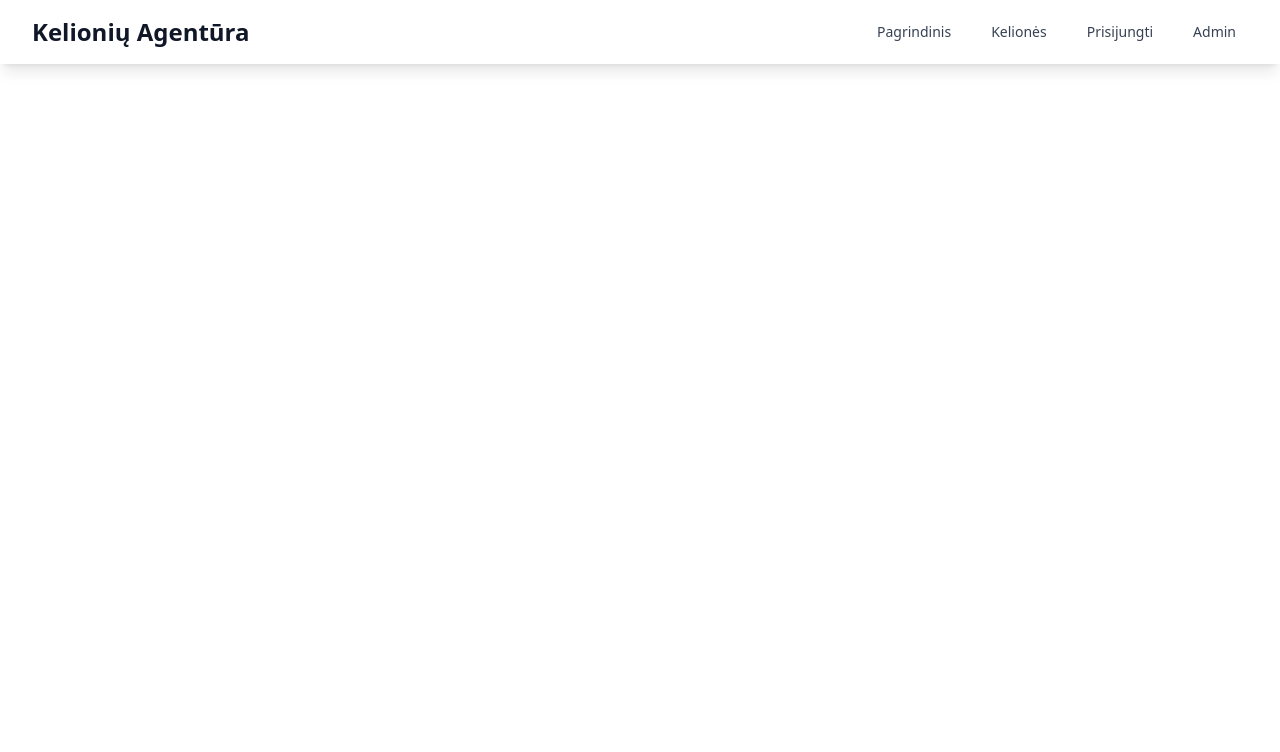
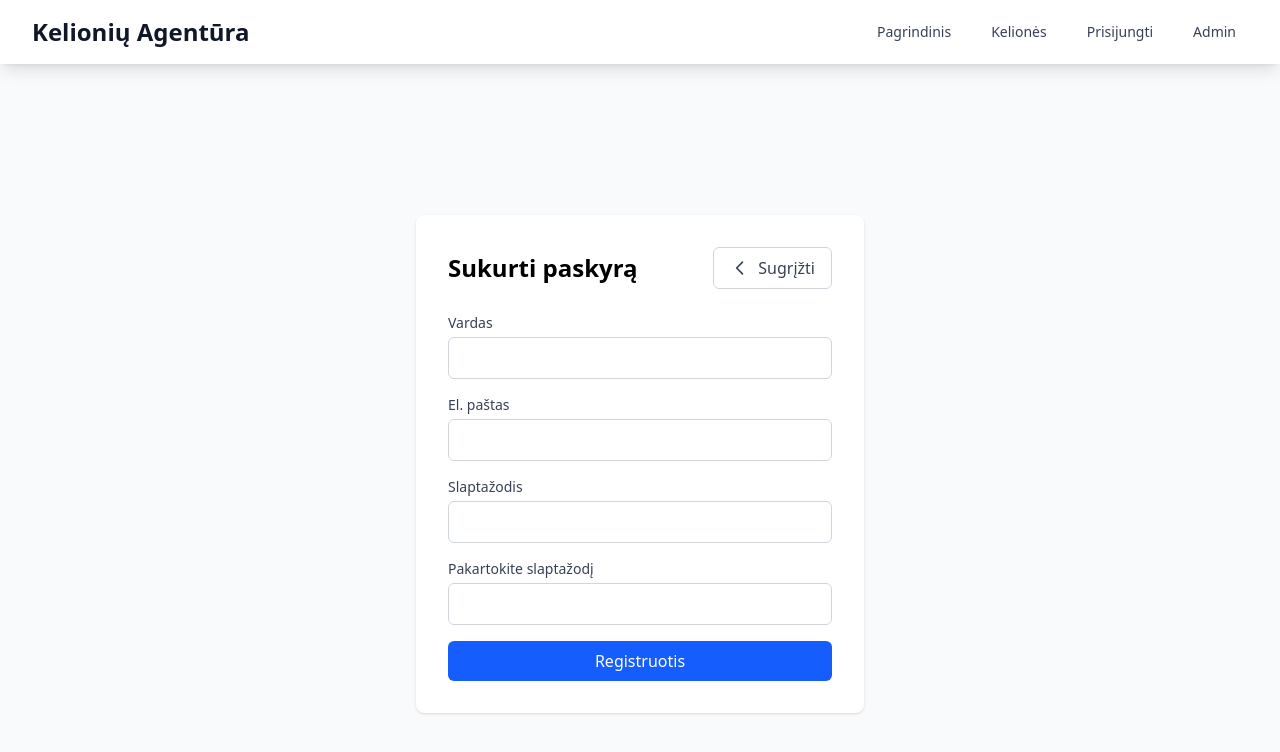
Before and after one commit to Lihakk/KelioniuAgentura, a React app in the folder frontend/: page /signup in a window 1280 px wide. Shown: the top 752 px of the page. Built offline with nearby package versions, Linux system fonts and the light colour scheme; the HTML template or start-up script is replaced by a standard one.

Commit message:
Patvarkymai ir pataisymai :)

```diff
--- a/frontend/src/App.tsx
+++ b/frontend/src/App.tsx
@@ -15,7 +15,7 @@ import { AdminPage } from './pages/AdminPage';
 import { ViewReservationsPage } from './pages/admin/ViewReservationsPage';
 import { AddTripPage } from './pages/admin/AddTripPage';
 import { ModifyTripsPage } from './pages/admin/ModifyTripsPage';
-
+import { SignupPage } from './pages/SignupPage';
 // Admin Routes Imports
 import { RoutesDashboardPage } from './pages/admin/routes/RoutesDashboardPage';
 import { EstimateTimePage } from './pages/admin/routes/EstimateTimePage';
@@ -35,7 +35,7 @@ function App() {
         <Route path="/reservation/:tripId" element={<ReservationPage />} />
         <Route path="/checkout" element={<StripeCheckoutPage />} />
         <Route path="/login" element={<LoginPage />} />
-
+        <Route path="/signup" element={<SignupPage />} />
         {/* Nested Admin Routes */}
         <Route path="/admin" element={<AdminPage />}>
           <Route path="reservations" element={<ViewReservationsPage />} />
--- /dev/null
+++ b/frontend/src/components/BackButton.tsx
@@ -0,0 +1,29 @@
+// src/components/BackButton.tsx
+import React from 'react';
+import { useNavigate } from 'react-router-dom';
+
+type BackButtonProps = {
+  to?: string;
+  label?: string;
+  className?: string;
+};
+
+const BackButton: React.FC<BackButtonProps> = ({ to, label = 'Sugrįžti', className = '' }) => {
+  const navigate = useNavigate();
+  const handleClick = () => (to ? navigate(to) : navigate(-1));
+  return (
+    <button
+      type="button"
+      onClick={handleClick}
+      className={`inline-flex items-center gap-2 rounded-md border border-gray-300 px-4 py-2 text-gray-700 hover:bg-gray-100 ${className}`}
+      aria-label={label}
+    >
+      <svg className="h-5 w-5" viewBox="0 0 24 24" fill="none" stroke="currentColor">
+        <path strokeLinecap="round" strokeLinejoin="round" strokeWidth="2" d="M15 19l-7-7 7-7" />
+      </svg>
+      <span>{label}</span>
+    </button>
+  );
+};
+
+export default BackButton;
--- a/frontend/src/pages/AdminPage.tsx
+++ b/frontend/src/pages/AdminPage.tsx
@@ -13,7 +13,6 @@ const AdminDashboard: React.FC = () => {
       <Link to="modify-trips" className="bg-yellow-500 text-white p-6 rounded-lg shadow-lg hover:bg-yellow-600 transition-colors flex flex-col items-center justify-center text-center">
         <h3 className="text-xl font-bold">Redaguoti Keliones</h3>
       </Link>
-      {/* Updated this link */}
       <Link to="routes" className="bg-purple-500 text-white p-6 rounded-lg shadow-lg hover:bg-purple-600 transition-colors flex flex-col items-center justify-center text-center">
         <h3 className="text-xl font-bold">Maršrutų Valdymas</h3>
       </Link>
@@ -23,7 +22,7 @@ const AdminDashboard: React.FC = () => {
 
 export const AdminPage: React.FC = () => {
   const location = useLocation();
-  // Show dashboard only on the main /admin route
+
   const isDashboard = location.pathname === '/admin';
 
   return (
@@ -31,7 +30,7 @@ export const AdminPage: React.FC = () => {
       <h1 className="text-4xl font-extrabold mb-8">Administratoriaus Panelė</h1>
       {isDashboard && <AdminDashboard />}
       <div className="mt-4">
-        <Outlet /> {/* Renders child routes */}
+        <Outlet /> {}
       </div>
     </div>
   );
--- a/frontend/src/pages/LoginPage.tsx
+++ b/frontend/src/pages/LoginPage.tsx
@@ -1,23 +1,41 @@
+// src/pages/LoginPage.tsx (append footer and optional BackButton at top)
 import React from 'react';
+import { Link } from 'react-router-dom';
+import BackButton from '../components/BackButton';
 
 export const LoginPage: React.FC = () => {
+  const handleSubmit = (e: React.FormEvent) => {
+    e.preventDefault();
+    // TODO: auth then navigate
+  };
+
   return (
-    <div className="min-h-screen flex items-center justify-center bg-gray-100">
-      <div className="max-w-md w-full bg-white p-8 rounded-lg shadow-md">
-        <h2 className="text-2xl font-bold text-center mb-6">Prisijungimas</h2>
-        <form className="space-y-6">
+    <div className="min-h-screen flex items-center justify-center bg-gray-100 px-4">
+      <div className="w-full max-w-md bg-white p-8 rounded-lg shadow">
+        <div className="mb-6 flex justify-between items-center">
+          <h2 className="text-2xl font-bold">Prisijungimas</h2>
+          <BackButton />
+        </div>
+        <form onSubmit={handleSubmit} className="space-y-4">
           <div>
-            <label htmlFor="username" className="block text-sm font-medium text-gray-700">Vartotojo vardas</label>
-            <input type="text" id="username" className="mt-1 block w-full px-3 py-2 border border-gray-300 rounded-md"/>
+            <label className="block text-sm font-medium text-gray-700">Vartotojo vardas</label>
+            <input type="text" required className="mt-1 w-full rounded-md border border-gray-300 px-3 py-2" />
           </div>
           <div>
-            <label htmlFor="password" className="block text-sm font-medium text-gray-700">Slaptažodis</label>
-            <input type="password" id="password" className="mt-1 block w-full px-3 py-2 border border-gray-300 rounded-md"/>
+            <label className="block text-sm font-medium text-gray-700">Slaptažodis</label>
+            <input type="password" required className="mt-1 w-full rounded-md border border-gray-300 px-3 py-2" />
           </div>
-          <button type="submit" className="w-full bg-blue-600 text-white py-2 rounded-md">
+          <button type="submit" className="w-full rounded-md bg-blue-600 px-4 py-2 text-white hover:bg-blue-700">
             Prisijungti
           </button>
         </form>
+
+        <div className="mt-6 text-center text-sm text-gray-600">
+          Neturite paskyros?{' '}
+          <Link to="/signup" className="text-blue-600 hover:underline">
+            Registruokitės
+          </Link>
+        </div>
       </div>
     </div>
   );
--- /dev/null
+++ b/frontend/src/pages/SignupPage.tsx
@@ -0,0 +1,42 @@
+// src/pages/SignupPage.tsx
+import React from 'react';
+import BackButton from '../components/BackButton';
+
+export const SignupPage: React.FC = () => {
+  const handleSubmit = (e: React.FormEvent) => {
+    e.preventDefault();
+    // TODO: send to backend
+  };
+
+  return (
+    <div className="min-h-screen flex items-center justify-center bg-gray-50 px-4">
+      <div className="w-full max-w-md bg-white p-8 rounded-lg shadow">
+        <div className="mb-6 flex justify-between items-center">
+          <h1 className="text-2xl font-bold">Sukurti paskyrą</h1>
+          <BackButton />
+        </div>
+        <form onSubmit={handleSubmit} className="space-y-4">
+          <div>
+            <label htmlFor="name" className="block text-sm font-medium text-gray-700">Vardas</label>
+            <input id="name" type="text" required className="mt-1 w-full rounded-md border border-gray-300 px-3 py-2" />
+          </div>
+          <div>
+            <label htmlFor="email" className="block text-sm font-medium text-gray-700">El. paštas</label>
+            <input id="email" type="email" required className="mt-1 w-full rounded-md border border-gray-300 px-3 py-2" />
+          </div>
+          <div>
+            <label htmlFor="password" className="block text-sm font-medium text-gray-700">Slaptažodis</label>
+            <input id="password" type="password" required className="mt-1 w-full rounded-md border border-gray-300 px-3 py-2" />
+          </div>
+          <div>
+            <label htmlFor="confirm" className="block text-sm font-medium text-gray-700">Pakartokite slaptažodį</label>
+            <input id="confirm" type="password" required className="mt-1 w-full rounded-md border border-gray-300 px-3 py-2" />
+          </div>
+          <button type="submit" className="w-full rounded-md bg-blue-600 px-4 py-2 text-white hover:bg-blue-700">
+            Registruotis
+          </button>
+        </form>
+      </div>
+    </div>
+  );
+};
--- a/frontend/src/pages/admin/ViewReservationsPage.tsx
+++ b/frontend/src/pages/admin/ViewReservationsPage.tsx
@@ -1,6 +1,6 @@
 import React from 'react';
 
-// Sample data - in a real app, this would come from your backend
+// Sample data
 const reservations = [
   { id: 'res1', trip: 'Kelionė į Graikiją', customer: 'Jonas Jonaitis', email: 'jonas@example.com' },
   { id: 'res2', trip: 'Savaitgalis Paryžiuje', customer: 'Petras Petraitis', email: 'petras@example.com' },
--- a/frontend/src/pages/admin/routes/EstimateTimePage.tsx
+++ b/frontend/src/pages/admin/routes/EstimateTimePage.tsx
@@ -1,8 +1,10 @@
 import React from 'react';
+import BackButton from '../../../components/BackButton';
 
 export const EstimateTimePage: React.FC = () => {
   return (
     <div className="p-6">
+            <BackButton />
       <h2 className="text-2xl font-bold mb-4">Įvertinti Kelionės Laiką</h2>
       <div className="bg-white shadow rounded-lg p-6">
         <p>Šiame puslapyje bus įrankis, skirtas apskaičiuoti kelionės trukmę pagal pasirinktus maršrutus ir transporto priemones.</p>
--- a/frontend/src/pages/admin/routes/RouteCreatePage.tsx
+++ b/frontend/src/pages/admin/routes/RouteCreatePage.tsx
@@ -1,4 +1,5 @@
 import React from 'react';
+import BackButton from '../../../components/BackButton';
 
 export const RouteCreatePage: React.FC = () => {
   const handleSubmit = (event: React.FormEvent) => {
@@ -8,7 +9,9 @@ export const RouteCreatePage: React.FC = () => {
   };
 
   return (
+
     <div className="p-6 bg-white shadow rounded-lg">
+      <BackButton />
       <h2 className="text-2xl font-bold mb-6">Sukurti Naują Maršrutą</h2>
       <form onSubmit={handleSubmit} className="space-y-4">
         <div>
--- a/frontend/src/pages/admin/routes/RouteEditPage.tsx
+++ b/frontend/src/pages/admin/routes/RouteEditPage.tsx
@@ -1,8 +1,10 @@
 import React from 'react';
+import BackButton from '../../../components/BackButton';
 
 export const RouteEditPage: React.FC = () => {
   return (
     <div className="p-6 bg-white shadow rounded-lg">
+      <BackButton />
       <h2 className="text-2xl font-bold mb-4">Maršruto Redagavimas</h2>
       <p>Čia bus interaktyvus įrankis, leidžiantis  modifikuoti kelionių maršrutus, pridėti taškus ir keisti eiliškumą.</p>
       {/* Interactive map editor would go here */}
--- a/frontend/src/pages/admin/routes/RoutePreviewPage.tsx
+++ b/frontend/src/pages/admin/routes/RoutePreviewPage.tsx
@@ -1,8 +1,10 @@
 import React from 'react';
+import BackButton from '../../../components/BackButton';
 
 export const RoutePreviewPage: React.FC = () => {
   return (
     <div className="p-6 bg-white shadow rounded-lg">
+      <BackButton />
       <h2 className="text-2xl font-bold mb-4">Maršruto Peržiūra</h2>
       <p>Čia bus rodomas detalus pasirinktos kelionės maršrutas.</p>
       {/* Map component and route details would go here */}
--- a/frontend/src/pages/admin/routes/RoutesDashboardPage.tsx
+++ b/frontend/src/pages/admin/routes/RoutesDashboardPage.tsx
@@ -1,10 +1,12 @@
 import React from 'react';
 import { Link } from 'react-router-dom';
+import BackButton from '../../../components/BackButton';
 
 export const RoutesDashboardPage: React.FC = () => {
   return (
     <div className="p-6 bg-white shadow rounded-lg">
       <h2 className="text-2xl font-bold mb-4">Maršrutų Valdymas</h2>
+      <BackButton />
       {/* Updated to a 4-column grid for better layout */}
       <div className="grid grid-cols-1 md:grid-cols-2 lg:grid-cols-4 gap-4">
         <Link to="create" className="bg-green-500 text-white p-6 rounded-lg hover:bg-green-600 transition-colors text-center font-semibold flex items-center justify-center">
```
Also changed, not shown: frontend/src/pages/MainPage.tsx (+3 -19 lines).
